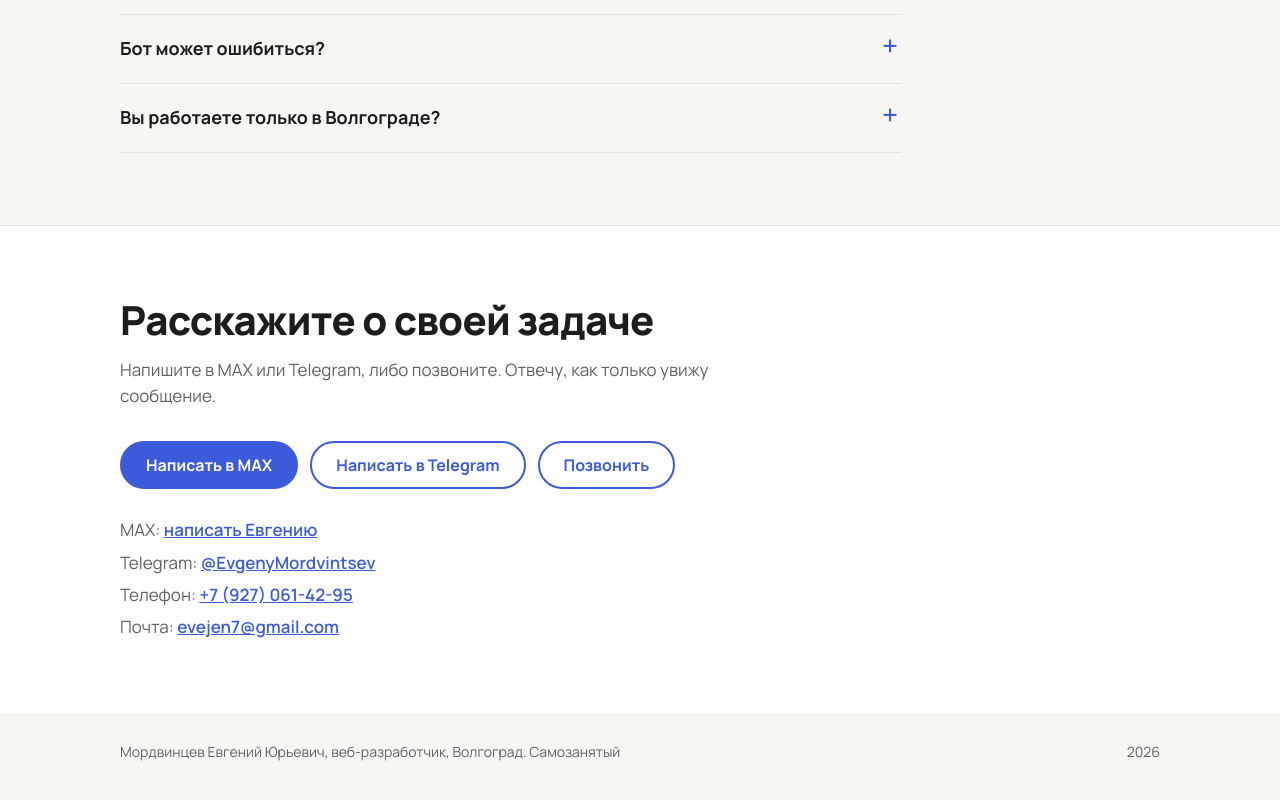
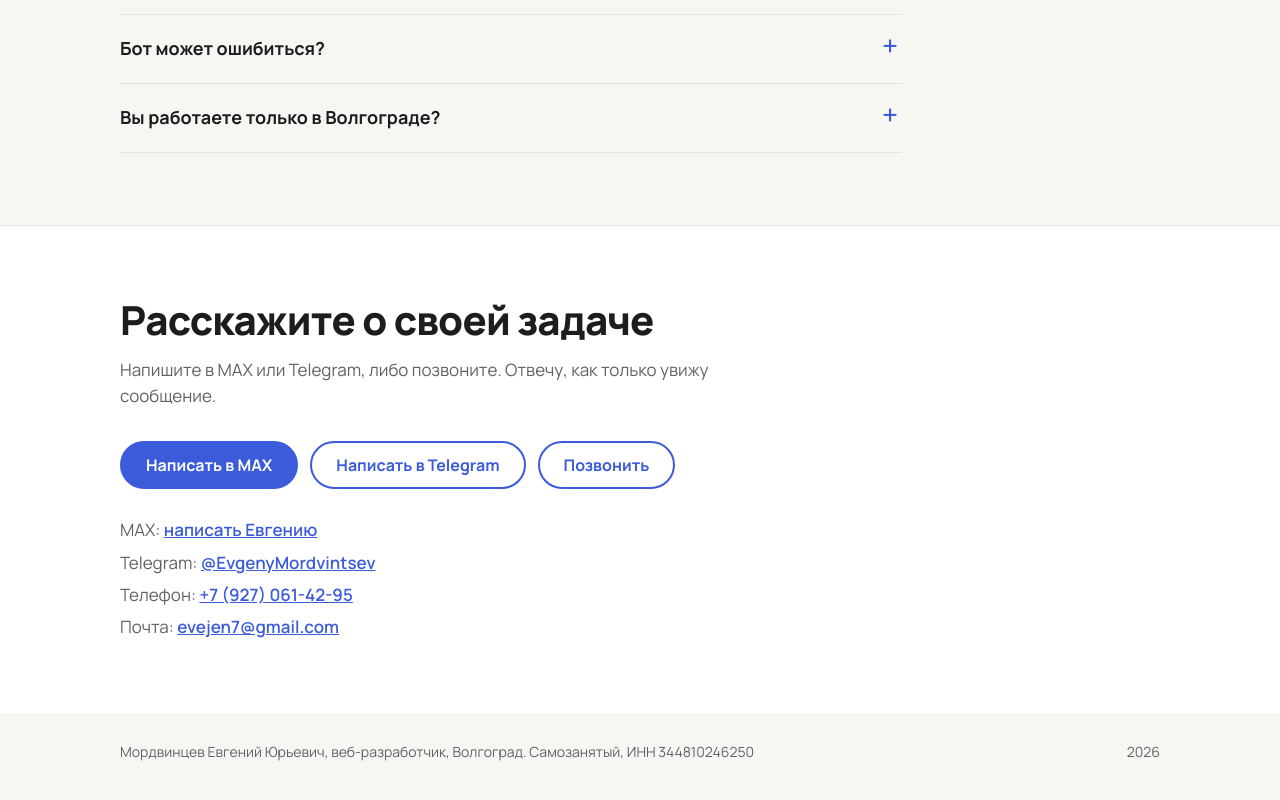
Before and after one commit to evejen7-star/evejen7-star.github.io, a plain HTML site: page uslugi/index.html in a window 1280 px wide. Shown: the part 3929-4729 px from the top of the page. Drawn offline with Linux system fonts and the light colour scheme.

Commit message:
Страница услуг: ИНН в подвале

```diff
--- a/uslugi/index.html
+++ b/uslugi/index.html
@@ -452,7 +452,7 @@ footer .wrap { display: flex; flex-wrap: wrap; gap: 8px 24px; align-items: cente
 
 <footer>
   <div class="wrap">
-    <span>Мордвинцев Евгений Юрьевич, веб-разработчик, Волгоград. Самозанятый</span>
+    <span>Мордвинцев Евгений Юрьевич, веб-разработчик, Волгоград. Самозанятый, ИНН 344810246250</span>
     <span>2026</span>
   </div>
 </footer>
```
